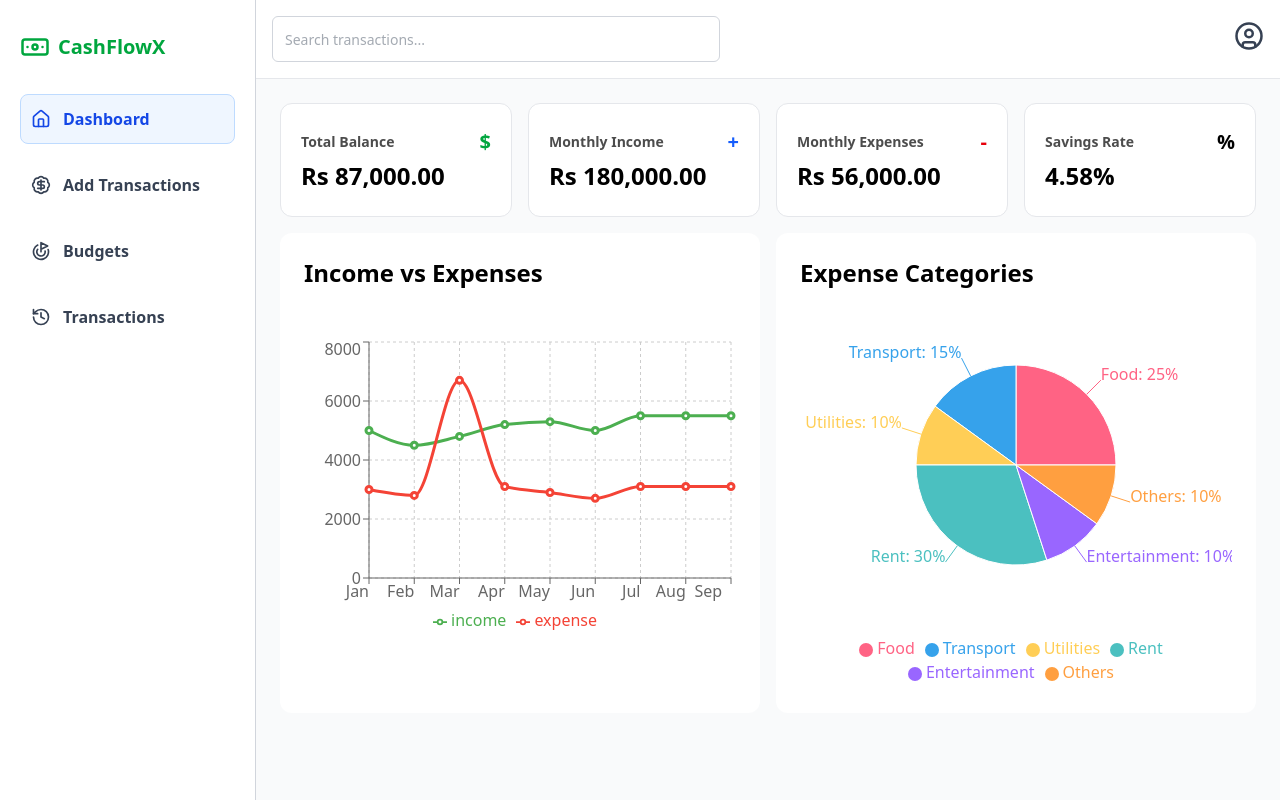
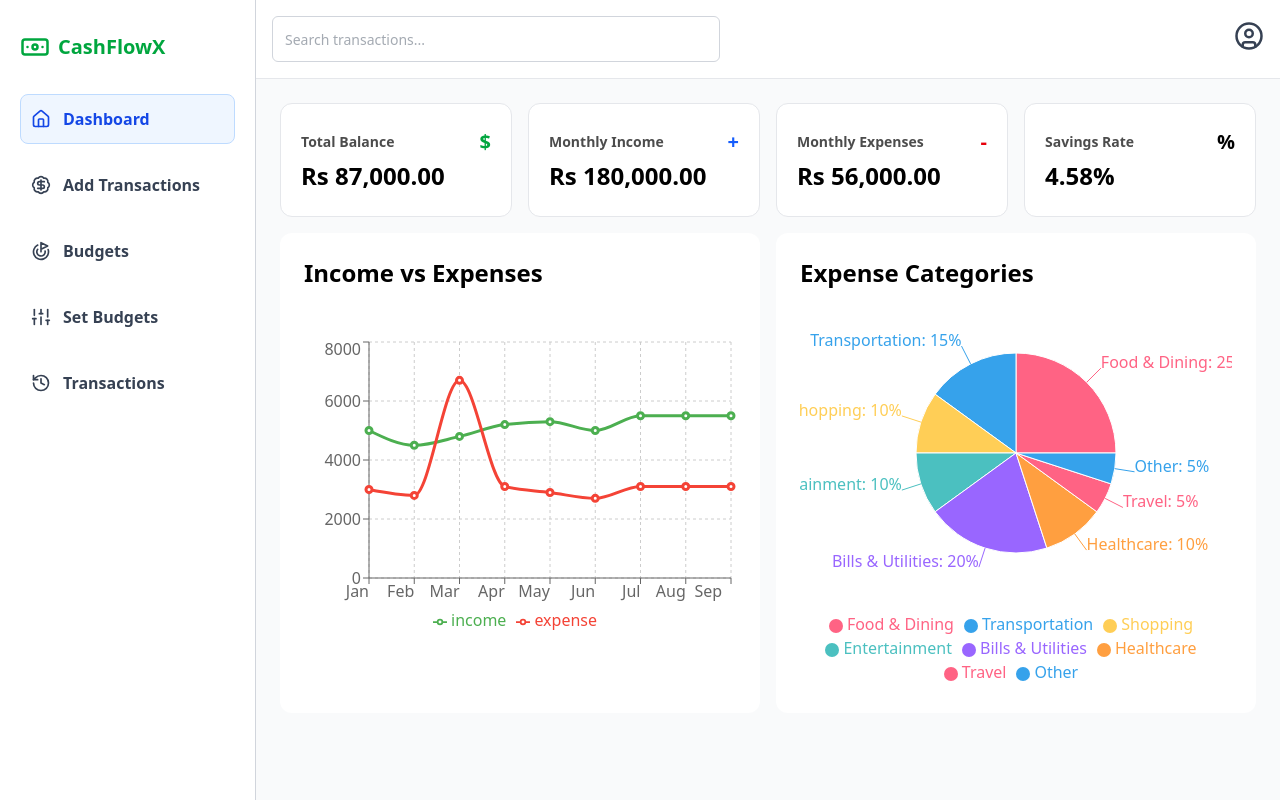
Before and after one commit to ThilinaJayamal/Personal-Finance-Manager, a React (Vite) app in the folder client/: page / in a window 1280 px wide. Built offline with nearby package versions, Linux system fonts and the light colour scheme.

Commit message:
navigation bar changed

```diff
--- a/client/src/App.jsx
+++ b/client/src/App.jsx
@@ -4,6 +4,7 @@ import Dashboard from './sections/Dashboard'
 import AddTransaction from './Sections/AddTransaction'
 import Trasactions from './sections/Transactions'
 import Budgets from './sections/Budgets'
+import SetBudgets from './sections/SetBudgets'
 import { Route, Routes } from 'react-router-dom'
 
 function App() {
@@ -13,6 +14,7 @@ function App() {
         <Route path='/' element={<Dashboard />} />
         <Route path='/add-transactions' element={<AddTransaction />} />
         <Route path='/budgets' element={<Budgets/>} />
+        <Route path='/set-budgets' element={<SetBudgets/>} />
         <Route path='/transactions' element={<Trasactions/>} />
       </Route>
     </Routes>
--- a/client/src/components/Layout.jsx
+++ b/client/src/components/Layout.jsx
@@ -1,8 +1,8 @@
 import { useEffect, useRef, useState } from "react";
 import {
-  Menu, X, Home, History, BadgeDollarSign, Banknote, Goal, UserCircle
+  Menu, X, Home, History, BadgeDollarSign, Banknote, Goal, UserCircle, SlidersVertical
 } from "lucide-react";
-import { Link, Outlet, useLocation, useNavigate } from "react-router-dom";
+import { href, Link, Outlet, useLocation, useNavigate } from "react-router-dom";
 import { useAppContext } from "../contexts/AppProvider";
 
 export default function Layout() {
@@ -21,6 +21,7 @@ export default function Layout() {
     { name: "Dashboard", icon: <Home size={20} />, href: "/" },
     { name: "Add Transactions", icon: <BadgeDollarSign size={20} />, href: "/add-transactions" },
     { name: "Budgets", icon: <Goal size={20} />, href: "/budgets" },
+    { name: "Set Budgets", icon: <SlidersVertical size={20} />, href: "set-budgets" },
     { name: "Transactions", icon: <History size={20} />, href: "/transactions" },
   ];
 
--- a/client/src/components/PieChart.jsx
+++ b/client/src/components/PieChart.jsx
@@ -2,12 +2,14 @@ import React from 'react';
 import { PieChart, Pie, Legend, Tooltip, ResponsiveContainer, Cell } from 'recharts';
 
 const expenseData = [
-  { name: 'Food', value: 25 },
-  { name: 'Transport', value: 15 },
-  { name: 'Utilities', value: 10 },
-  { name: 'Rent', value: 30 },
+  { name: 'Food & Dining', value: 25 },
+  { name: 'Transportation', value: 15 },
+  { name: 'Shopping', value: 10 },
   { name: 'Entertainment', value: 10 },
-  { name: 'Others', value: 10 },
+  { name: 'Bills & Utilities', value: 20 },
+  { name: 'Healthcare', value: 10 },
+  { name: 'Travel', value: 5 },
+  { name: 'Other', value: 5 },
 ];
 
 const COLORS = ['#FF6384', '#36A2EB', '#FFCE56', '#4BC0C0', '#9966FF', '#FF9F40'];
--- /dev/null
+++ b/client/src/sections/SetBudgets.jsx
@@ -0,0 +1,9 @@
+import React from 'react'
+
+function SetBudgets() {
+  return (
+    <div>SetBudgets</div>
+  )
+}
+
+export default SetBudgets
```
